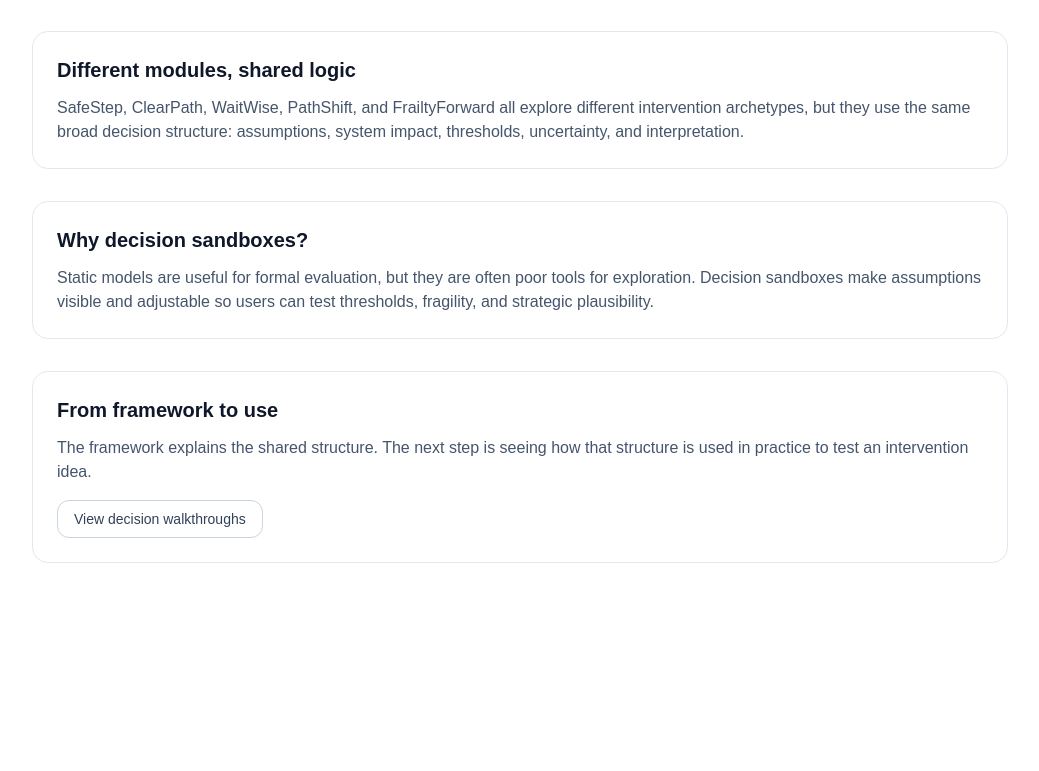
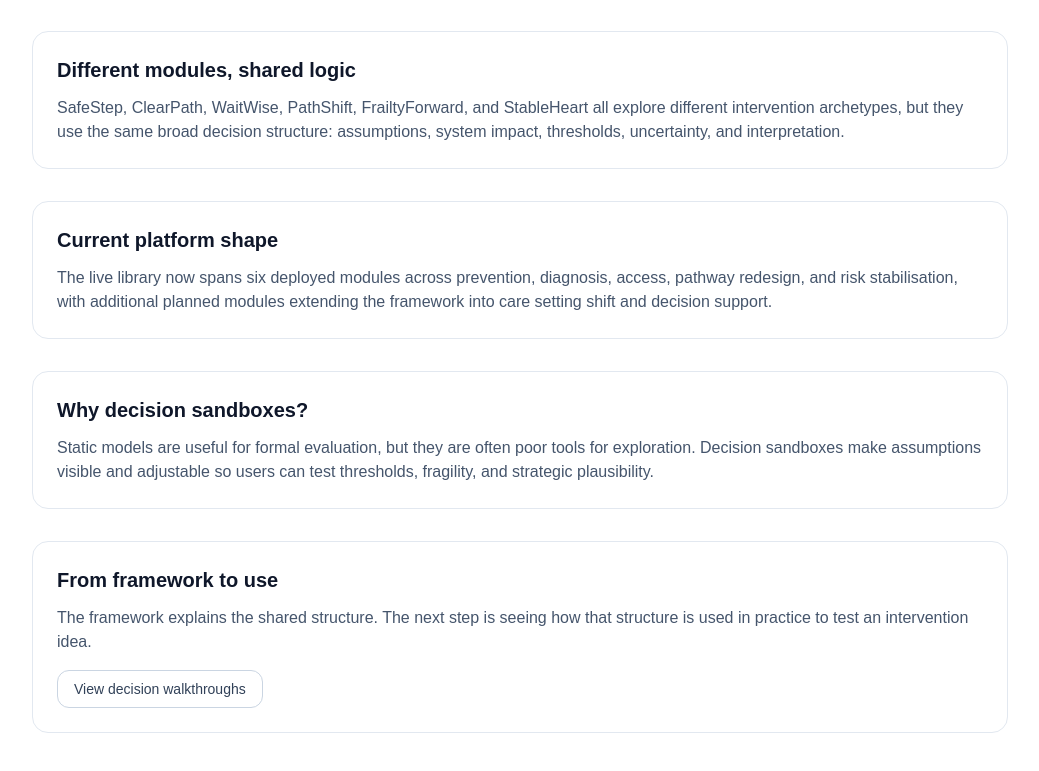
Before and after one commit to olivercareyncl/health-economics-scenario-lab, a Next.js app in the folder site/: page / in a window 1280 px wide. Shown: the part 1170-1941 px from the top of the page, without its empty margins (120-1159 px from the left). Before the commit the page ends 1797 px from the top, so only its background shows below. Built offline with nearby package versions, Linux system fonts and the light colour scheme.

Commit message:
Update page.tsx

```diff
--- a/site/src/app/page.tsx
+++ b/site/src/app/page.tsx
@@ -112,10 +112,20 @@ export default function FrameworkPage() {
         <div className="rounded-2xl border border-slate-200 p-6">
           <h2 className="text-xl font-semibold">Different modules, shared logic</h2>
           <p className="mt-3 text-slate-600">
-            SafeStep, ClearPath, WaitWise, PathShift, and FrailtyForward all
-            explore different intervention archetypes, but they use the same
-            broad decision structure: assumptions, system impact, thresholds,
-            uncertainty, and interpretation.
+            SafeStep, ClearPath, WaitWise, PathShift, FrailtyForward, and
+            StableHeart all explore different intervention archetypes, but they
+            use the same broad decision structure: assumptions, system impact,
+            thresholds, uncertainty, and interpretation.
+          </p>
+        </div>
+
+        <div className="rounded-2xl border border-slate-200 p-6">
+          <h2 className="text-xl font-semibold">Current platform shape</h2>
+          <p className="mt-3 text-slate-600">
+            The live library now spans six deployed modules across prevention,
+            diagnosis, access, pathway redesign, and risk stabilisation, with
+            additional planned modules extending the framework into care setting
+            shift and decision support.
           </p>
         </div>
 
```
